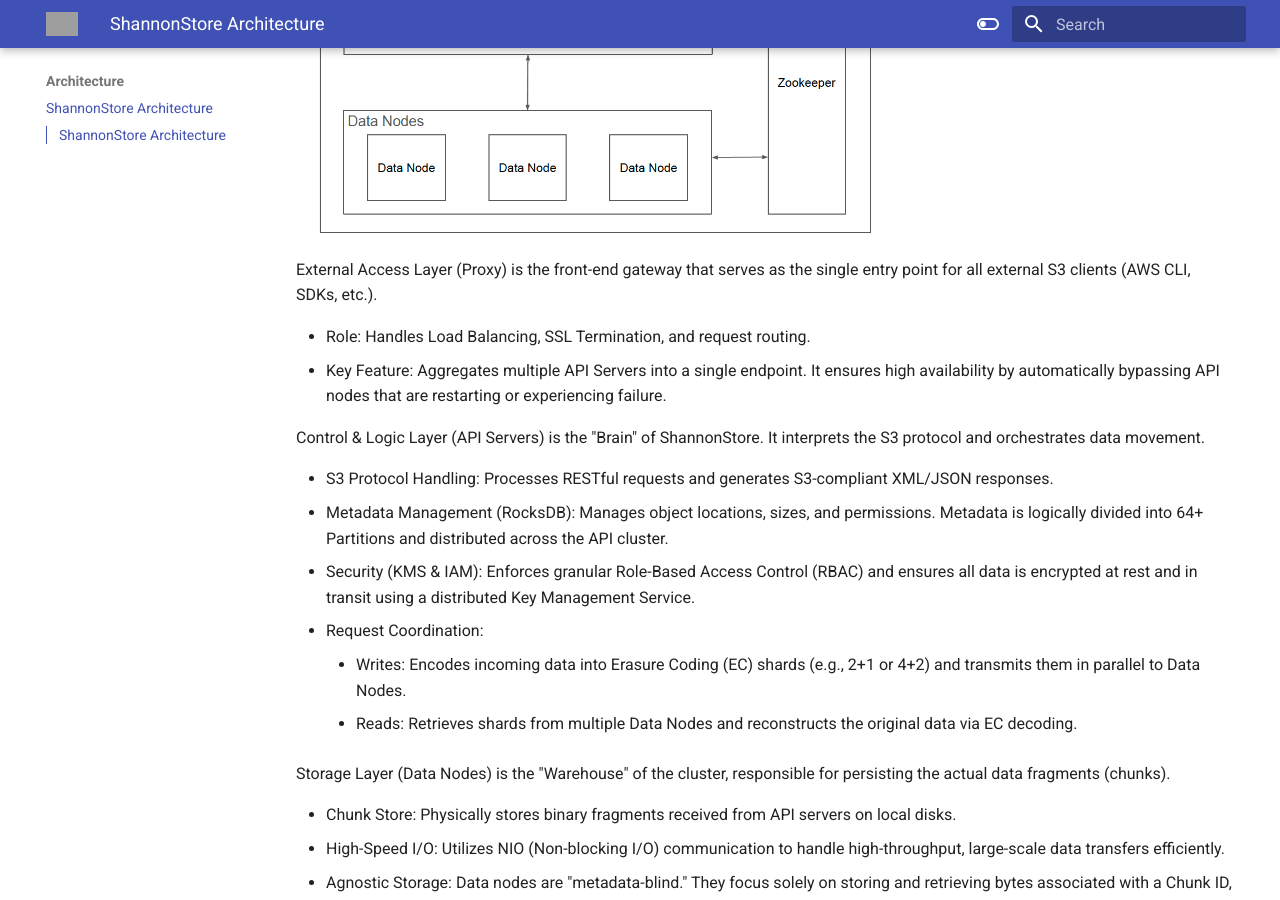
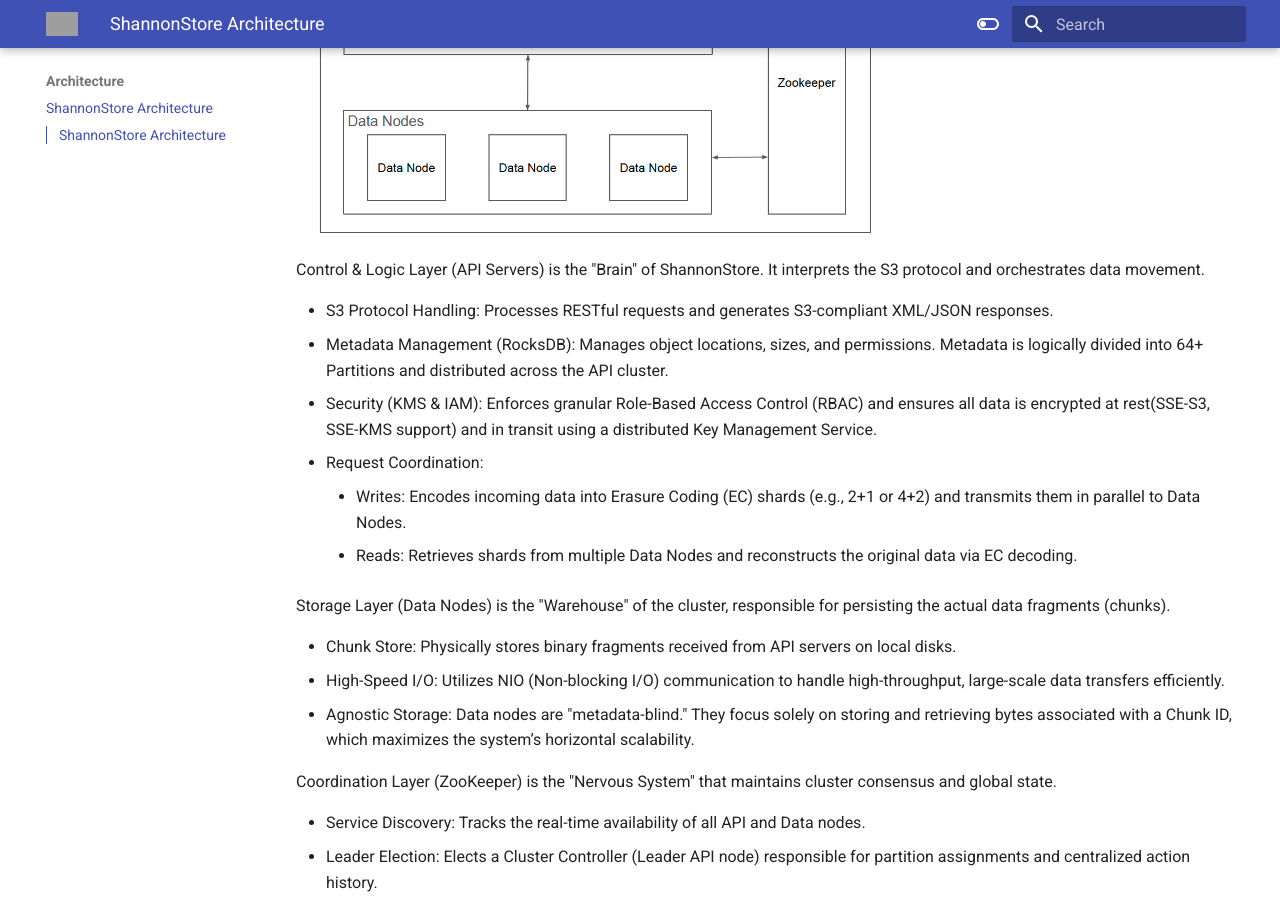
Before and after one commit to cloudcheflabs/shannonstore-docs, an MkDocs documentation site: the page built from docs/architecture/architecture.md, in a window 1280 px wide and 900 px high, scrolled down 613 px. Built offline with MkDocs 1.6.1 and Material for MkDocs 9.7.7, drawn with Linux system fonts in a browser that asks for light colours; the version menu is left out; grey boxes are pictures that could not be loaded.

Commit message:
sse-s3, sse-kms added.

```diff
--- a/docs/architecture/architecture.md
+++ b/docs/architecture/architecture.md
@@ -8,18 +8,11 @@
 <img width="600" src="../../images/architecture/shannonstore-architecture.png" align="center"/>
 
 
-External Access Layer (Proxy) is the front-end gateway that serves as the single entry point for all external S3 clients (AWS CLI, SDKs, etc.).
-
-* Role: Handles Load Balancing, SSL Termination, and request routing.
-* Key Feature: Aggregates multiple API Servers into a single endpoint. It ensures high availability by automatically bypassing API nodes that are restarting or
-  experiencing failure.
-
-
 Control & Logic Layer (API Servers) is the "Brain" of ShannonStore. It interprets the S3 protocol and orchestrates data movement.
 
 * S3 Protocol Handling: Processes RESTful requests and generates S3-compliant XML/JSON responses.
 * Metadata Management (RocksDB): Manages object locations, sizes, and permissions. Metadata is logically divided into 64+ Partitions and distributed across the API cluster.
-* Security (KMS & IAM): Enforces granular Role-Based Access Control (RBAC) and ensures all data is encrypted at rest and in transit using a distributed Key Management Service.
+* Security (KMS & IAM): Enforces granular Role-Based Access Control (RBAC) and ensures all data is encrypted at rest(SSE-S3, SSE-KMS support) and in transit using a distributed Key Management Service.
 * Request Coordination:
     * Writes: Encodes incoming data into Erasure Coding (EC) shards (e.g., 2+1 or 4+2) and transmits them in parallel to Data Nodes.
     * Reads: Retrieves shards from multiple Data Nodes and reconstructs the original data via EC decoding.
```
